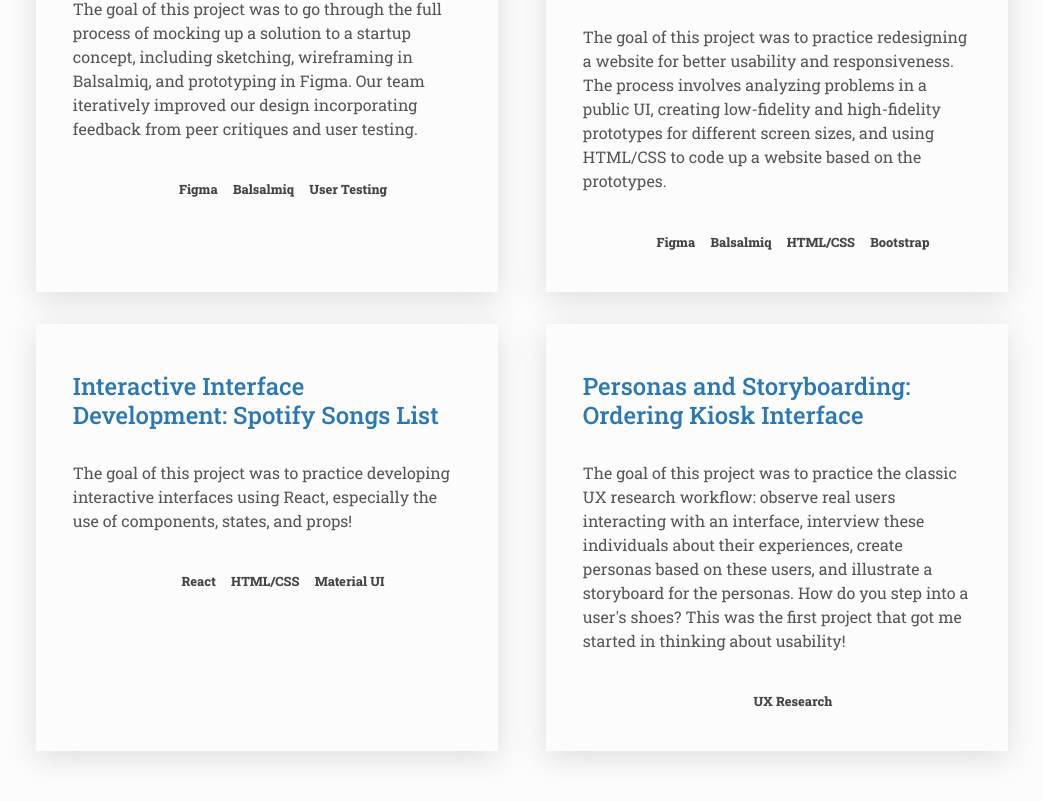
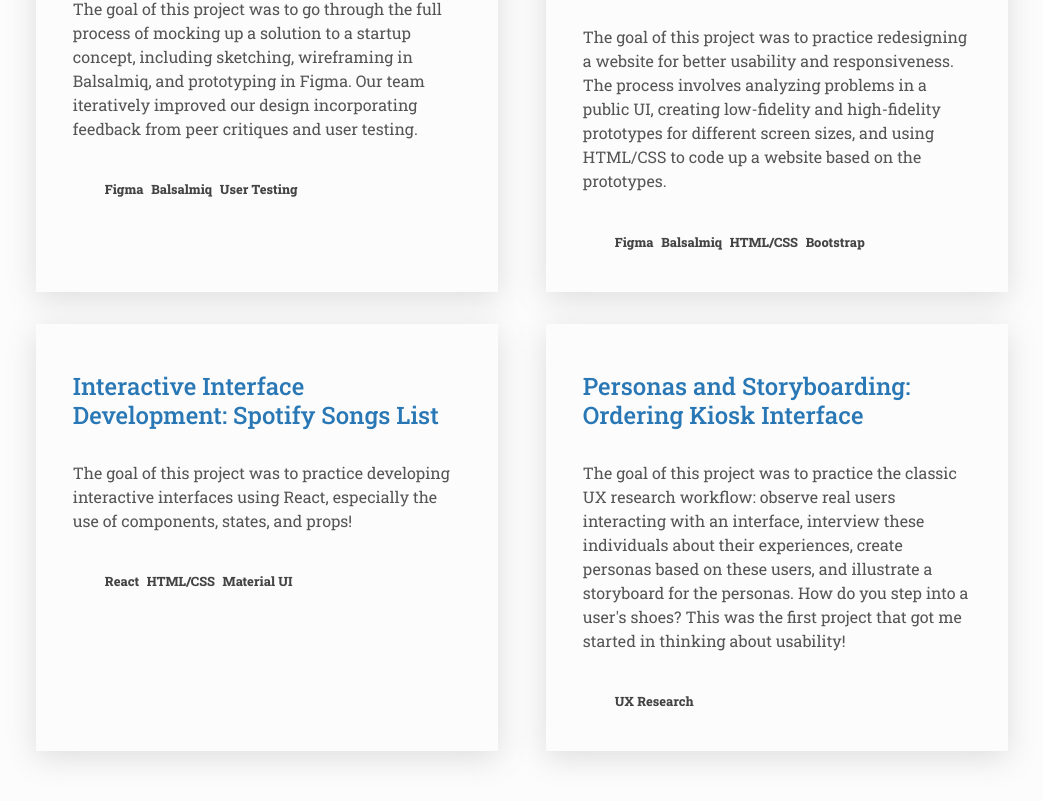
Before and after one commit to helenduz/portfolio, a JavaScript app: page / in a window 1280 px wide. Shown: the part 1044-1845 px from the top of the page, without its empty margins (118-1161 px from the left). Built offline with nearby package versions, Linux system fonts and the light colour scheme; the HTML template or start-up script is replaced by a standard one; a web font is replaced by a local one.

Commit message:
Project card stack text alignment change

```diff
--- a/src/components/ProjectCard.css
+++ b/src/components/ProjectCard.css
@@ -16,13 +16,13 @@
 .project-stack {
     display: flex;
     flex-direction: row;
-    justify-content: center;
+    justify-content: start;
     flex-wrap: wrap;
-    margin: 1em;
+    margin: 1em 0;
 }
 
 .project-stack-item {
-    margin: 0.6em;
+    margin: 0.6em 0.6em 0.6em 0;
     font-weight: bold;
     font-size: 0.8rem;
     color: var(--clr-fg-alt);
```
